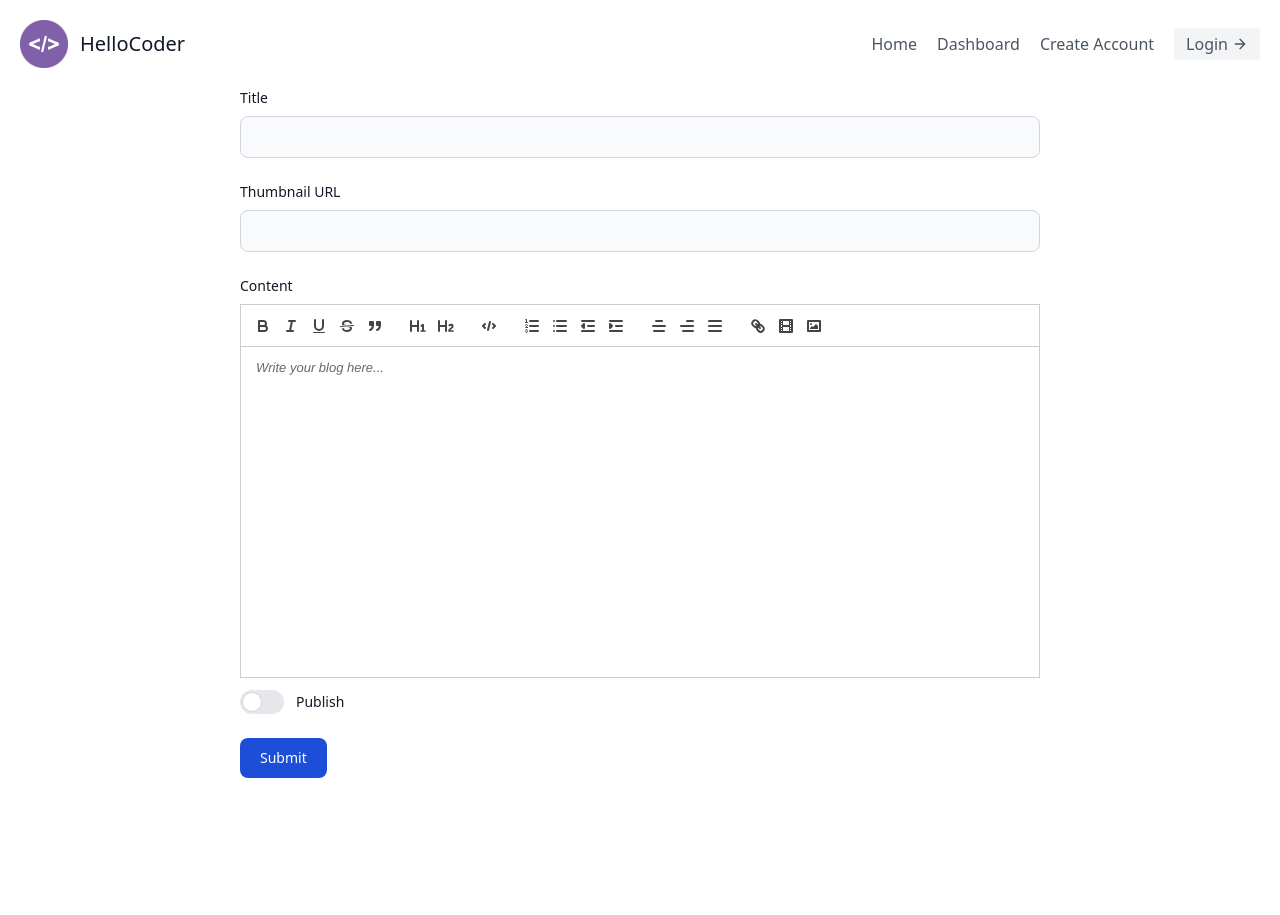
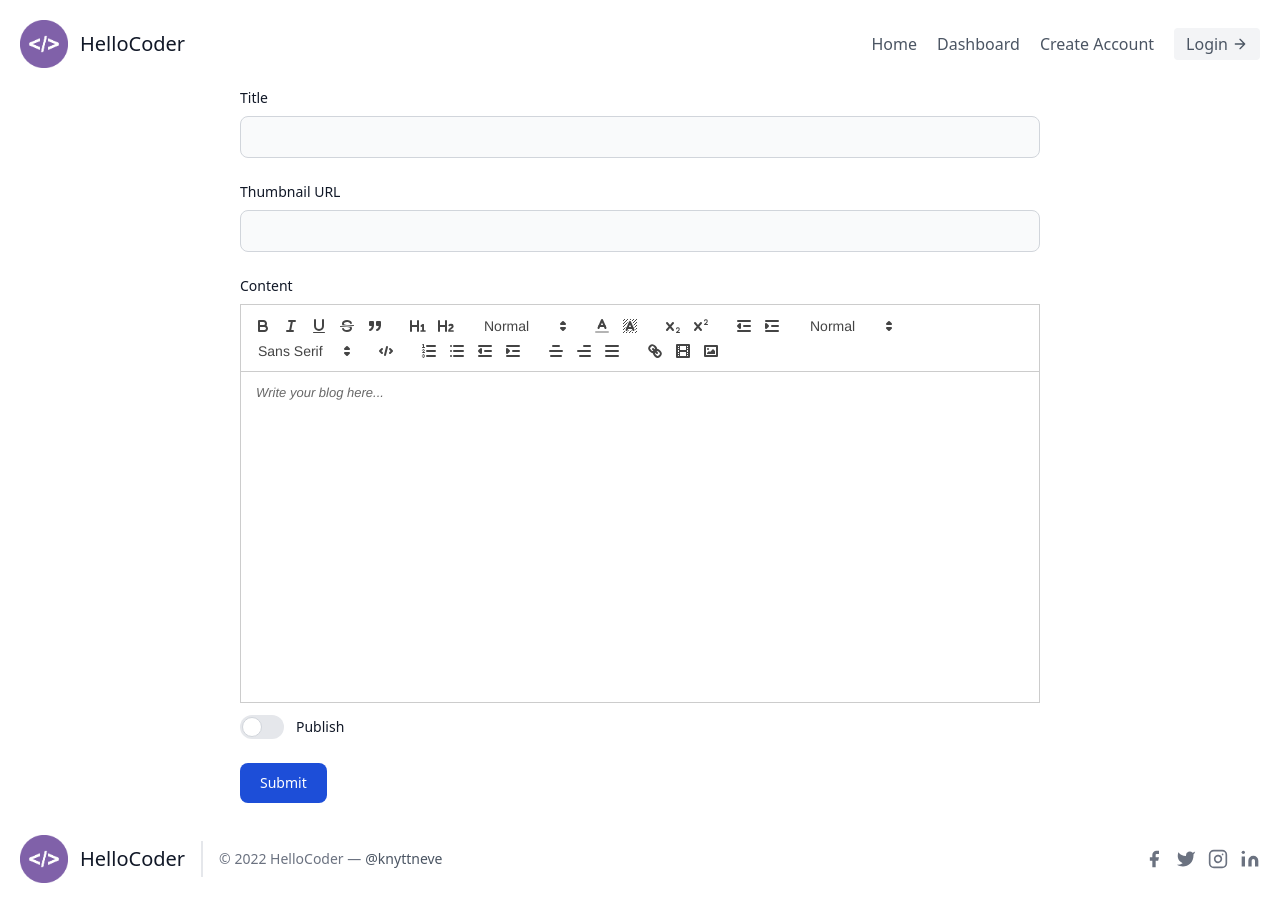
Before and after one commit to AmalkrishnaAS/Blog-frontend, a Next.js app: page /create in a window 1280 px wide. Before the commit the page ends 800 px from the top, so only its background shows below. Built offline with nearby package versions, Linux system fonts and the light colour scheme.

Commit message:
quill changes

```diff
--- a/components/CommentForm.jsx
+++ b/components/CommentForm.jsx
@@ -58,7 +58,7 @@ Post comment
 </div>
 </div>
 </form>
-<p class="ml-auto text-xs text-gray-500 ">Remember, contributions to this topic should follow our <a href="#" class="text-blue-600 dark:text-blue-500 hover:underline">Community Guidelines</a>.</p>
+
 </div>
   )
 }
--- a/pages/blog/[id]/index.jsx
+++ b/pages/blog/[id]/index.jsx
@@ -33,18 +33,19 @@ const index = ({blog,comments}) => {
 
 
   return (
-    <div class="max-w-screen-xl mx-auto p-5 sm:p-10 md:p-16 relative">
+    <div class=" w-screen mx-auto p-5 sm:p-10 md:p-16 relative">
 
 
-  <div class="max-w-2xl mx-auto">
+  <div class=" mx-auto">
   <img className='m-auto max-h-[450px] ' src={blog.thumbnail} alt="" />
     <div class="mt-3 bg-white rounded-b lg:rounded-b-none lg:rounded-r flex flex-col justify-between leading-normal">
         <div class="">
               <div href="#" class="text-xs text-indigo-600 uppercase font-medium ">
               Last Update: {moment(blog.updated_at).fromNow()}
               </div>
-              <h1 href="#" class="text-gray-900 font-bold text-3xl mb-2">{blog.title}</h1>
               <div class="text-gray-700 text-xs mt-2">Written By: <span href="#" class="text-indigo-600 font-medium  ease-in-out capitalize">
+              <h1  href="#" class="text-gray-900 font-bold text-3xl mb-2">{blog.title}</h1>
+
                 {blog.Author}
               </span></div>
                <div className='ql-snow ' ><div className='ql-editor '>{ReactHtmlParser(blog.content)}</div></div>
--- a/pages/create.jsx
+++ b/pages/create.jsx
@@ -55,11 +55,11 @@ function App() {
 
 <div class="mb-6">
     <label for="base-input" class="block mb-2 text-sm font-medium text-gray-900 ">Title</label>
-    <input type="text" id="base-input" name="title" class="bg-gray-50 border border-gray-300 text-gray-900 text-sm rounded-lg focus:ring-blue-500 focus:border-blue-500 block w-full p-2.5 " onChange={handleChange} required />
+    <input type="text" id="base-input" name="title" class="bg-gray-50 border border-gray-300 text-gray-900 text-sm rounded-lg  focus:border-blue-500 block w-full p-2.5 " onChange={handleChange} required />
 </div>
 <div class="mb-6">
     <label for="base-input" class="block mb-2 text-sm font-medium text-gray-900 ">Thumbnail URL</label>
-    <input type="text" name="thumbnail" id="base-input" class="bg-gray-50 border border-gray-300 text-gray-900 text-sm rounded-lg focus:ring-blue-500 focus:border-blue-500 block w-full p-2.5 " onChange={handleChange} />
+    <input type="text" name="thumbnail" id="base-input" class="bg-gray-50 border border-gray-300 text-gray-900 text-sm rounded-lg  focus:border-blue-500 block w-full p-2.5 " onChange={handleChange} />
 </div>
 <div class="mb-3">
     <label for="base-input" class="block mb-2 text-sm font-medium text-gray-900 ">Content</label>
@@ -73,6 +73,17 @@ function App() {
 
             ['bold', 'italic', 'underline', 'strike', 'blockquote'],
             [{header: 1}, {header: 2}],
+            //font sans
+            [{ size: ['small', false, 'large', 'huge'] }],
+            [{ color: [] }, { background: [] }],
+            [{script: 'sub'}, {script: 'super'}],
+            [{indent: '-1'}, {indent: '+1'}],
+
+            [{header: [ 3, 4, 5, 6,false]}],
+            [{font: []}],
+
+
+
 
 
             [ 'code-block'],
@@ -98,7 +109,7 @@ function App() {
 
 <label for="default-toggle" class="inline-flex relative items-center cursor-pointer">
 <input type="checkbox" value={publish} checked={publish}  id="default-toggle" class="sr-only peer" onClick={()=>setPublish(!publish)} />
-<div class="w-11 h-6 bg-gray-200 peer-focus:outline-none   rounded-full peer peer-checked:after:translate-x-full peer-checked:after:border-white after:content-[''] after:absolute after:top-[2px] after:left-[2px] after:bg-white after:border-gray-300 after:border after:rounded-full after:h-5 after:w-5 after:transition-all dark:border-gray-600 peer-checked:bg-blue-600"></div>
+<div class="w-11 h-6 bg-gray-200 peer-focus:outline-none   rounded-full peer peer-checked:after:translate-x-full peer-checked:after:border-white after:content-[''] after:absolute after:top-[2px] after:left-[2px] after:bg-white after:border-gray-300 after:border after:rounded-full after:h-5 after:w-5 after:transition-all peer-checked:bg-blue-600"></div>
 <span class="ml-3 text-sm font-medium text-gray-900 ">Publish</span>
 </label>
 </div>
@@ -107,7 +118,7 @@ function App() {
 
 
     <div class="">
-    <button type="submit" class="text-white bg-blue-700 hover:bg-blue-800 focus:ring-4 focus:outline-none  font-medium rounded-lg text-sm w-full sm:w-auto px-5 py-2.5 text-center ">Submit</button>
+    <button type="submit" class="text-white bg-blue-700 hover:bg-blue-800  focus:outline-none  font-medium rounded-lg text-sm w-full sm:w-auto px-5 py-2.5 text-center ">Submit</button>
 </div>
 
 
--- a/pages/update/[id]/index.jsx
+++ b/pages/update/[id]/index.jsx
@@ -84,11 +84,11 @@ function App({data}) {
 
 <div class="mb-6">
     <label for="base-input" class="block mb-2 text-sm font-medium text-gray-900 ">Title</label>
-    <input value={formdata.title} type="text" id="base-input" name="title" class="bg-gray-50 border border-gray-300 text-gray-900 text-sm rounded-lg focus:ring-blue-500 focus:border-blue-500 block w-full p-2.5 " onChange={handleChange} required />
+    <input value={formdata.title} type="text" id="base-input" name="title" class="bg-gray-50 border border-gray-300 text-gray-900 text-sm rounded-lg  focus:border-blue-500 block w-full p-2.5 " onChange={handleChange} required />
 </div>
 <div class="mb-6">
     <label for="base-input" class="block mb-2 text-sm font-medium text-gray-900 ">Thumbnail URL</label>
-    <input value={data.thumbnail} type="text" name="thumbnail" id="base-input" class="bg-gray-50 border border-gray-300 text-gray-900 text-sm rounded-lg focus:ring-blue-500 focus:border-blue-500 block w-full p-2.5 " onChange={handleChange} />
+    <input value={data.thumbnail} type="text" name="thumbnail" id="base-input" class="bg-gray-50 border border-gray-300 text-gray-900 text-sm rounded-lg  focus:border-blue-500 block w-full p-2.5 " onChange={handleChange} />
 </div>
 <div class="mb-3">
     <label for="base-input" class="block mb-2 text-sm font-medium text-gray-900 ">Content</label>
@@ -102,11 +102,22 @@ function App({data}) {
 
             ['bold', 'italic', 'underline', 'strike', 'blockquote'],
             [{header: 1}, {header: 2}],
+            //font sans
+            [{ size: ['small', false, 'large', 'huge'] }],
+            [{ color: [] }, { background: [] }],
+            [{script: 'sub'}, {script: 'super'}],
+            [{indent: '-1'}, {indent: '+1'}],
+
+            [{header: [ 3, 4, 5, 6,false]}],
+            [{font: []}],
+
+
+
 
 
             [ 'code-block'],
             [{ 'list': 'ordered'}, { 'list': 'bullet' }, { 'indent': '-1' }, { 'indent': '+1' }],
-            [{ 'align': [] }],
+            [{ 'align': 'center' },{ 'align': 'right' },{ 'align': 'justify' }],
             ['link','video','image'],
 
 
@@ -127,12 +138,12 @@ function App({data}) {
 
       <label for="default-toggle" class="inline-flex relative items-center cursor-pointer">
       <input type="checkbox" value={publish} checked={publish}  id="default-toggle" class="sr-only peer" onClick={()=>setPublish(!publish)} />
-      <div class="w-11 h-6 bg-gray-200 peer-focus:outline-none   rounded-full peer peer-checked:after:translate-x-full peer-checked:after:border-white after:content-[''] after:absolute after:top-[2px] after:left-[2px] after:bg-white after:border-gray-300 after:border after:rounded-full after:h-5 after:w-5 after:transition-all dark:border-gray-600 peer-checked:bg-blue-600"></div>
+      <div class="w-11 h-6 bg-gray-200 peer-focus:outline-none   rounded-full peer peer-checked:after:translate-x-full peer-checked:after:border-white after:content-[''] after:absolute after:top-[2px] after:left-[2px] after:bg-white after:border-gray-300 after:border after:rounded-full after:h-5 after:w-5 after:transition-all  peer-checked:bg-blue-600"></div>
       <span class="ml-3 text-sm font-medium text-gray-900 ">Publish</span>
       </label>
       </div>
     <div class="">
-    <button type="submit" class="text-white bg-blue-700 hover:bg-blue-800 focus:ring-4 focus:outline-none font-medium rounded-lg text-sm w-full sm:w-auto px-5 py-2.5 text-center">Submit</button>
+    <button type="submit" class="text-white bg-blue-700 hover:bg-blue-800  focus:outline-none font-medium rounded-lg text-sm w-full sm:w-auto px-5 py-2.5 text-center">Submit</button>
 </div>
 
 
--- a/styles/globals.css
+++ b/styles/globals.css
@@ -5,21 +5,6 @@
 {
     display: none;
 }
-*{
-    padding: 0;
-    margin: 0;
-    box-sizing: border-box;
-    overflow: auto;
-
-
-}
-/*!
- * Quill Editor v1.2.0
- * https://quilljs.com/
- * Copyright (c) 2014, Jason Chen
- * Copyright (c) 2013, salesforce.com
- */
-
 
  .ql-editor {
    min-height: 330px;
```
